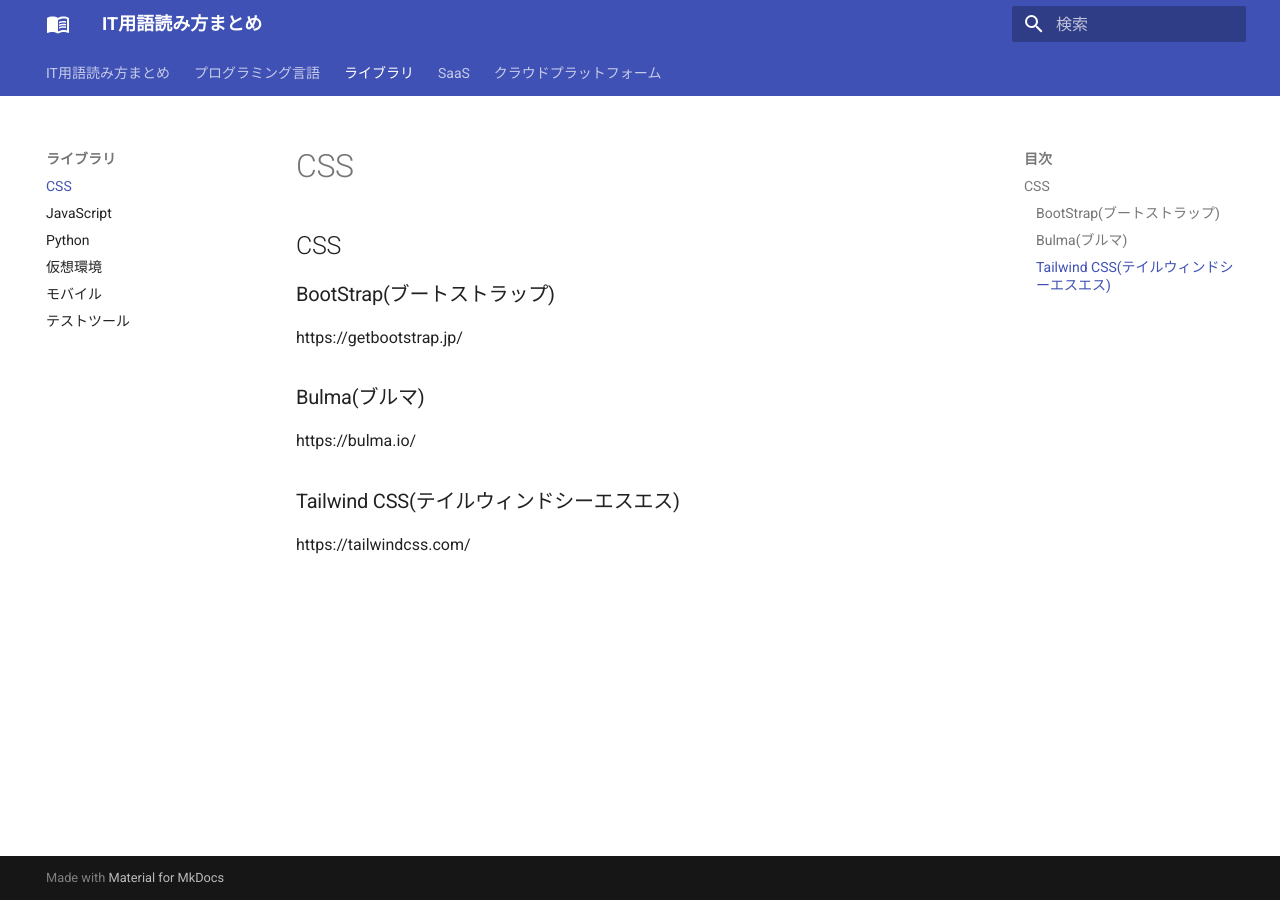
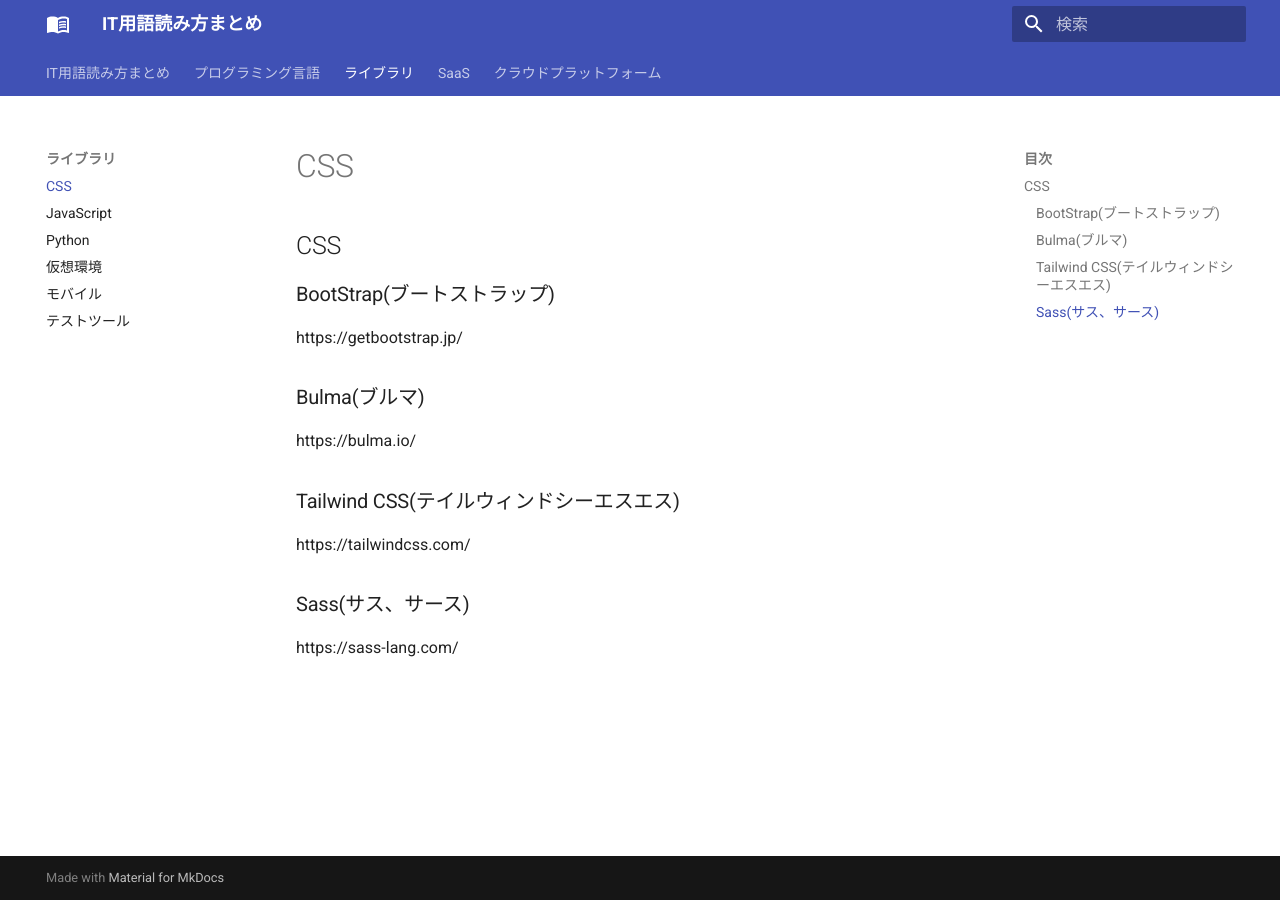
Before and after one commit to doara-developer/pronunciation-dict, an MkDocs documentation site: the page built from docs/library/css.md, in a window 1280 px wide. Built offline with MkDocs 1.6.1 and Material for MkDocs 9.7.7, drawn with Linux system fonts in a browser that asks for light colours.

Commit message:
Update document

```diff
--- a/docs/library/css.md
+++ b/docs/library/css.md
@@ -8,3 +8,6 @@
 
 ### Tailwind CSS(テイルウィンドシーエスエス)
 https://tailwindcss.com/
+
+### Sass(サス、サース)
+https://sass-lang.com/
```
